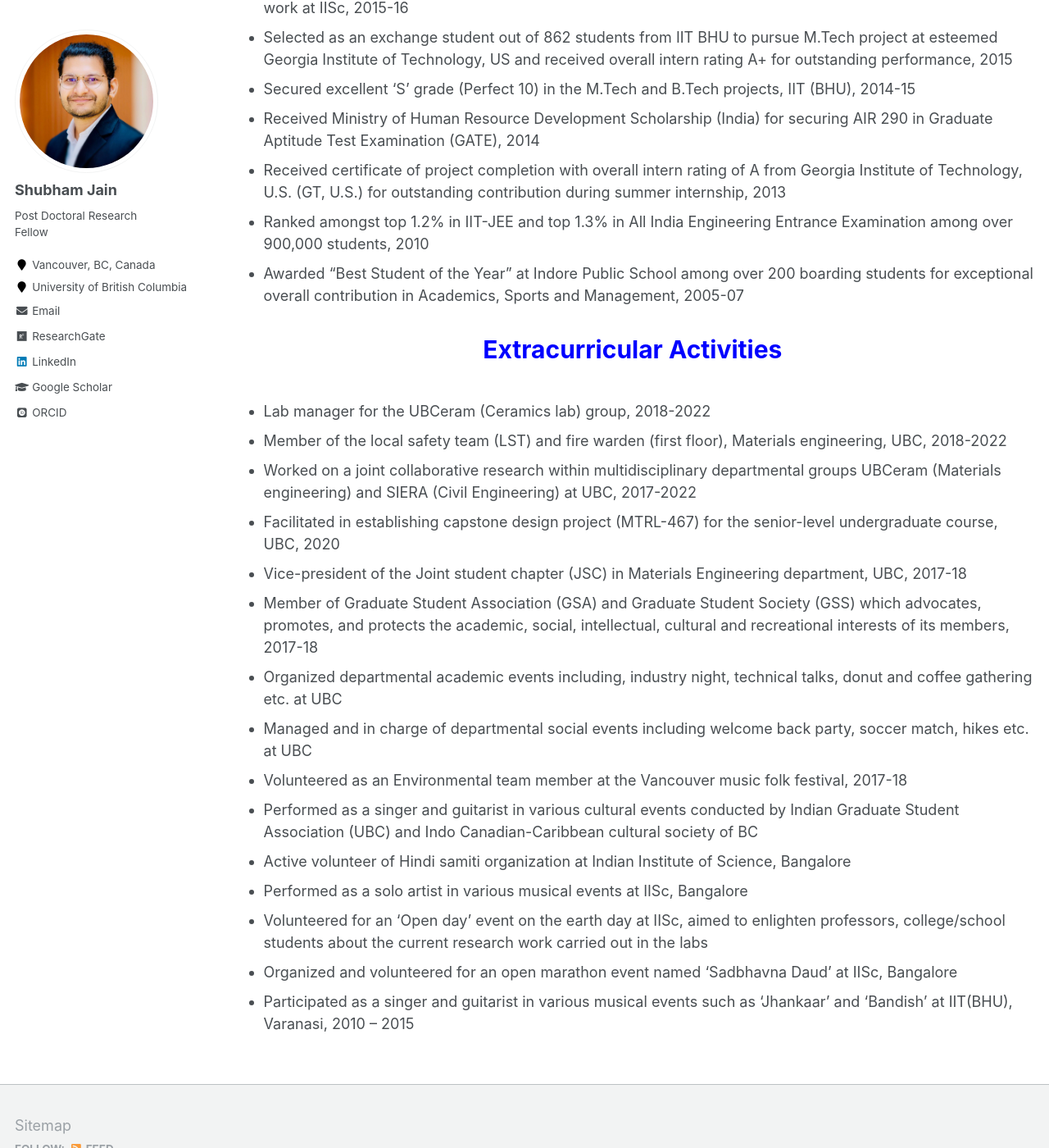
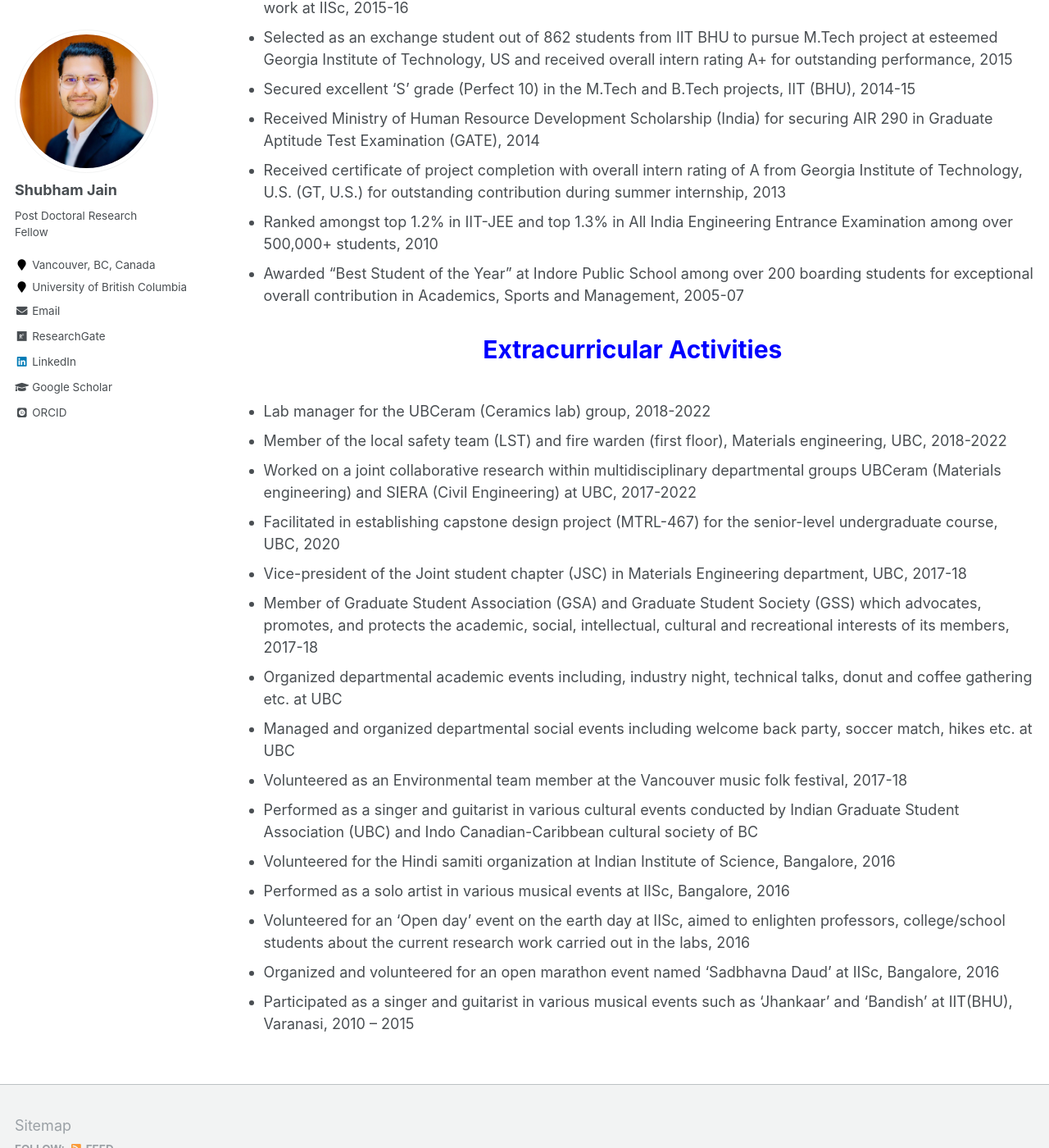
Before and after one commit to shubhamj2611/shubhamj2611.github.io, a Jekyll site: the page built from _pages/achievements.md, in a window 1280 px wide and 1400 px high, scrolled down 866 px. Shown: the whole window at 82% size. Built offline with Jekyll 4.4.1, drawn with Linux system fonts in a browser that asks for light colours; some web fonts are replaced.

Commit message:
Update achievements.md

```diff
--- a/_pages/achievements.md
+++ b/_pages/achievements.md
@@ -23,7 +23,7 @@ author_profile: true
 *	Secured excellent ‘S’ grade (Perfect 10) in the M.Tech and B.Tech projects, IIT (BHU), 2014-15
 *	Received Ministry of Human Resource Development Scholarship (India) for securing AIR 290 in Graduate Aptitude Test Examination (GATE), 2014
 *	Received certificate of project completion with overall intern rating of A from Georgia Institute of Technology, U.S. (GT, U.S.) for outstanding contribution during summer internship, 2013
-*	Ranked amongst top 1.2% in IIT-JEE and top 1.3% in All India Engineering Entrance Examination among over 900,000 students, 2010
+*	Ranked amongst top 1.2% in IIT-JEE and top 1.3% in All India Engineering Entrance Examination among over 500,000+ students, 2010
 *	Awarded “Best Student of the Year” at Indore Public School among over 200 boarding students for exceptional overall contribution in Academics, Sports and Management, 2005-07
 
 <p style="text-align:center; color:Blue; font-size:30px; font-weight:bold;"> Extracurricular Activities </p>
@@ -35,11 +35,11 @@ author_profile: true
 *	Vice-president of the Joint student chapter (JSC) in Materials Engineering department, UBC, 2017-18
 *	Member of Graduate Student Association (GSA) and Graduate Student Society (GSS) which advocates, promotes, and protects the academic, social, intellectual, cultural and recreational interests of its members, 2017-18
 *	Organized departmental academic events including, industry night, technical talks, donut and coffee gathering etc. at UBC
-*	Managed and in charge of departmental social events including welcome back party, soccer match, hikes etc. at UBC
+*	Managed and organized departmental social events including welcome back party, soccer match, hikes etc. at UBC
 *	Volunteered as an Environmental team member at the Vancouver music folk festival, 2017-18
 *	Performed as a singer and guitarist in various cultural events conducted by Indian Graduate Student Association (UBC) and Indo Canadian-Caribbean cultural society of BC
-*	Active volunteer of Hindi samiti organization at Indian Institute of Science, Bangalore
-*	Performed as a solo artist in various musical events at IISc, Bangalore
-*	Volunteered for an ‘Open day’ event on the earth day at IISc, aimed to enlighten professors, college/school students about the current research work carried out in the labs
-*	Organized and volunteered for an open marathon event named ‘Sadbhavna Daud’ at IISc, Bangalore
+*	Volunteered for the Hindi samiti organization at Indian Institute of Science, Bangalore, 2016
+*	Performed as a solo artist in various musical events at IISc, Bangalore, 2016
+*	Volunteered for an ‘Open day’ event on the earth day at IISc, aimed to enlighten professors, college/school students about the current research work carried out in the labs, 2016
+*	Organized and volunteered for an open marathon event named ‘Sadbhavna Daud’ at IISc, Bangalore, 2016
 *	Participated as a singer and guitarist in various musical events such as ‘Jhankaar’ and ‘Bandish’ at IIT(BHU), Varanasi, 2010 – 2015
```
